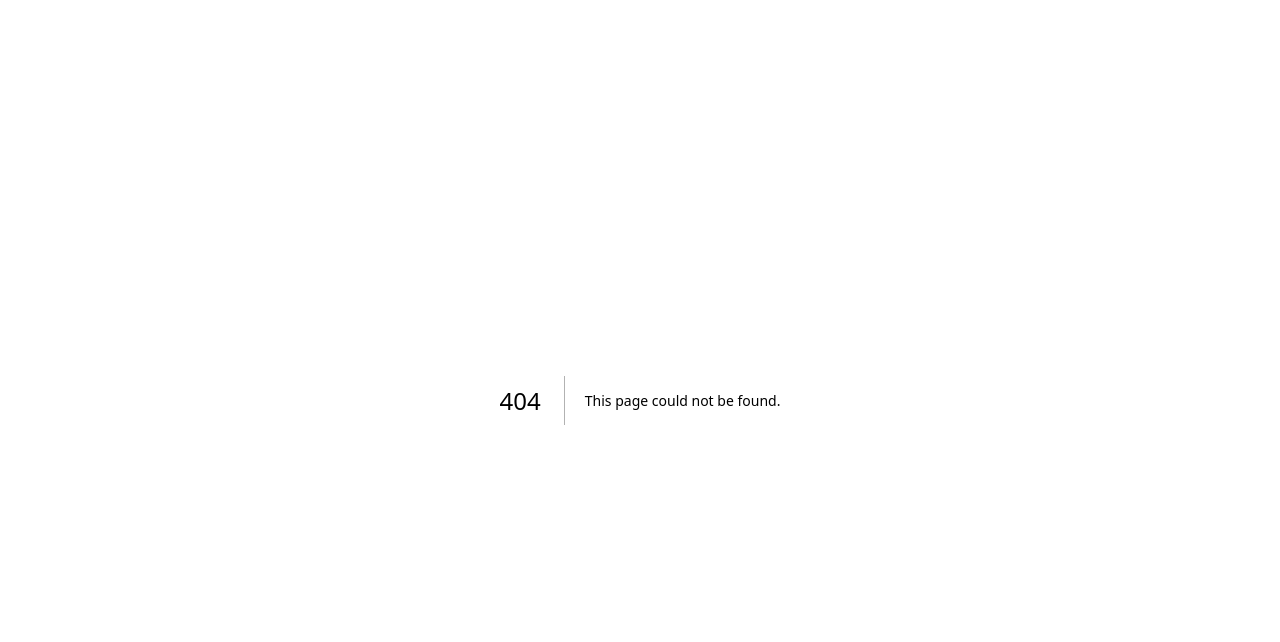
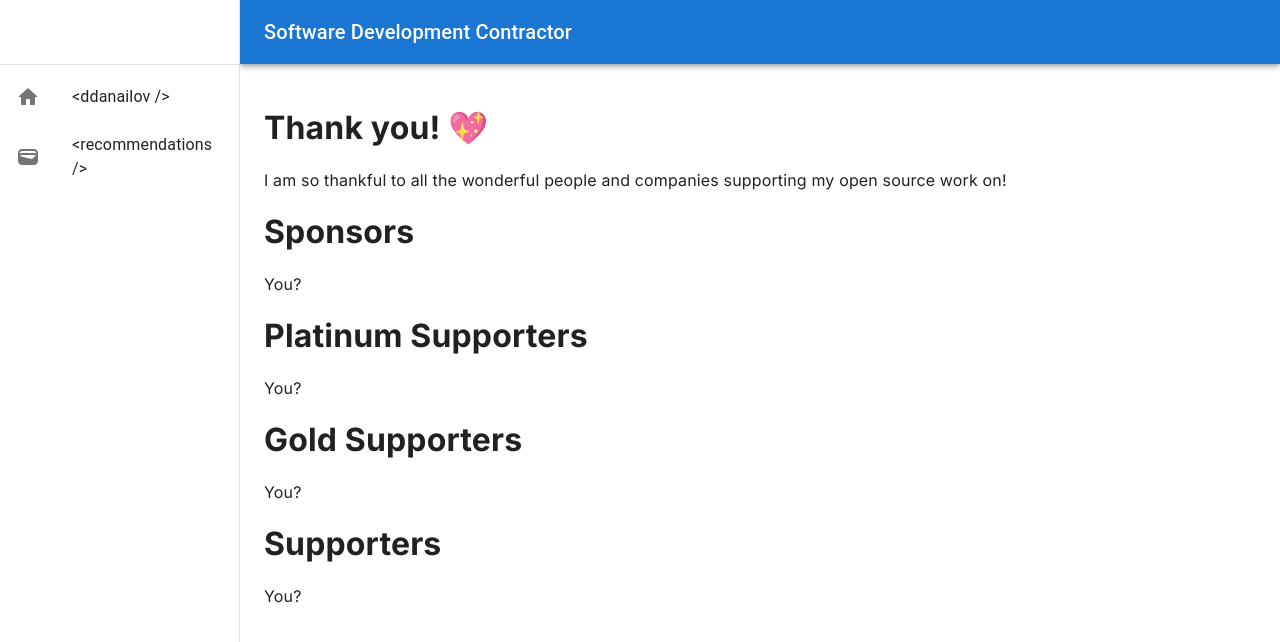
Before and after one commit to dimitardanailov/portfolio, a Next.js app in the folder apps/website/: page /thanks in a window 1280 px wide. Before the commit this address had no page. Shown: the top 642 px of the page. Built offline with nearby package versions, Linux system fonts and the light colour scheme.

Commit message:
The project supports thanks page

```diff
--- a/apps/website/src/app/recommendation-letters/projects/propine/index.tsx
+++ b/apps/website/src/app/recommendation-letters/projects/propine/index.tsx
@@ -1,8 +1,6 @@
 'use client'
 
 import {FC} from 'react'
-
-import Image from 'next/image'
 
 import {Keyword} from '@/components/SEO'
 
--- /dev/null
+++ b/apps/website/src/app/thanks/Content.tsx
@@ -0,0 +1,24 @@
+'use client'
+
+import Slogan from '@/styled-components/Slogan'
+import List from './components/List'
+
+const Content = () => {
+  return (
+    <>
+      <Slogan>Thank you! 💖</Slogan>
+
+      <p>
+        I am so thankful to all the wonderful people and companies supporting my
+        open source work on!
+      </p>
+
+      <List title="Sponsors" />
+      <List title="Platinum Supporters" />
+      <List title="Gold Supporters" />
+      <List title="Supporters" />
+    </>
+  )
+}
+
+export default Content
--- /dev/null
+++ b/apps/website/src/app/thanks/components/List.tsx
@@ -0,0 +1,32 @@
+'use client'
+
+import {FC} from 'react'
+import {Slogan} from '@/styled-components'
+import TargetBlankLink from '@/components/TargetBlankLink'
+
+export interface Props {
+  title: string
+}
+
+const List: FC<Props> = ({title}) => {
+  const Element = () => {
+    return <span>You?</span>
+  }
+
+  return (
+    <>
+      <Slogan>{title}</Slogan>
+      <ul>
+        <li>
+          <TargetBlankLink
+            href="https://github.com/dimitardanailov"
+            Element={<Element />}
+            title={title}
+          />
+        </li>
+      </ul>
+    </>
+  )
+}
+
+export default List
--- /dev/null
+++ b/apps/website/src/app/thanks/page.tsx
@@ -0,0 +1,37 @@
+'use client'
+
+import type {NextPage} from 'next'
+
+import Content from './Content'
+
+import Layout from '@/components/MainLayout'
+import LeftDrawer from '@/components/Drawers/LeftDrawer'
+import {menuItems} from '@/menu'
+
+import {drawerWidth} from '@/config/layout'
+import {LayoutProvider} from '@/providers'
+
+const Title = () => {
+  return <h1>Software Development Contractor</h1>
+}
+
+const PageContent = () => {
+  return (
+    <LayoutProvider>
+      <Content />
+    </LayoutProvider>
+  )
+}
+
+const Page: NextPage = () => {
+  return (
+    <Layout
+      PageContent={PageContent}
+      HeaderTitle={Title}
+      drawerWidth={drawerWidth}
+      LeftDrawer={<LeftDrawer items={menuItems} />}
+    />
+  )
+}
+
+export default Page
--- /dev/null
+++ b/apps/website/src/components/TargetBlankLink/index.tsx
@@ -0,0 +1,21 @@
+'use client'
+
+import {FC} from 'react'
+
+import Link from 'next/link'
+
+export interface Props {
+  Element: JSX.Element
+  href: string
+  title: string
+}
+
+const TargetBlankLink: FC<Props> = ({Element, href, title}) => {
+  return (
+    <Link href={href} target="_blank" title={title}>
+      {Element}
+    </Link>
+  )
+}
+
+export default TargetBlankLink
--- /dev/null
+++ b/apps/website/src/constants/html.js
@@ -0,0 +1,3 @@
+const space = '&nbsp;'
+
+export {space}
```
Also changed, not shown: apps/website/tsconfig.json (+7 -1 lines).
